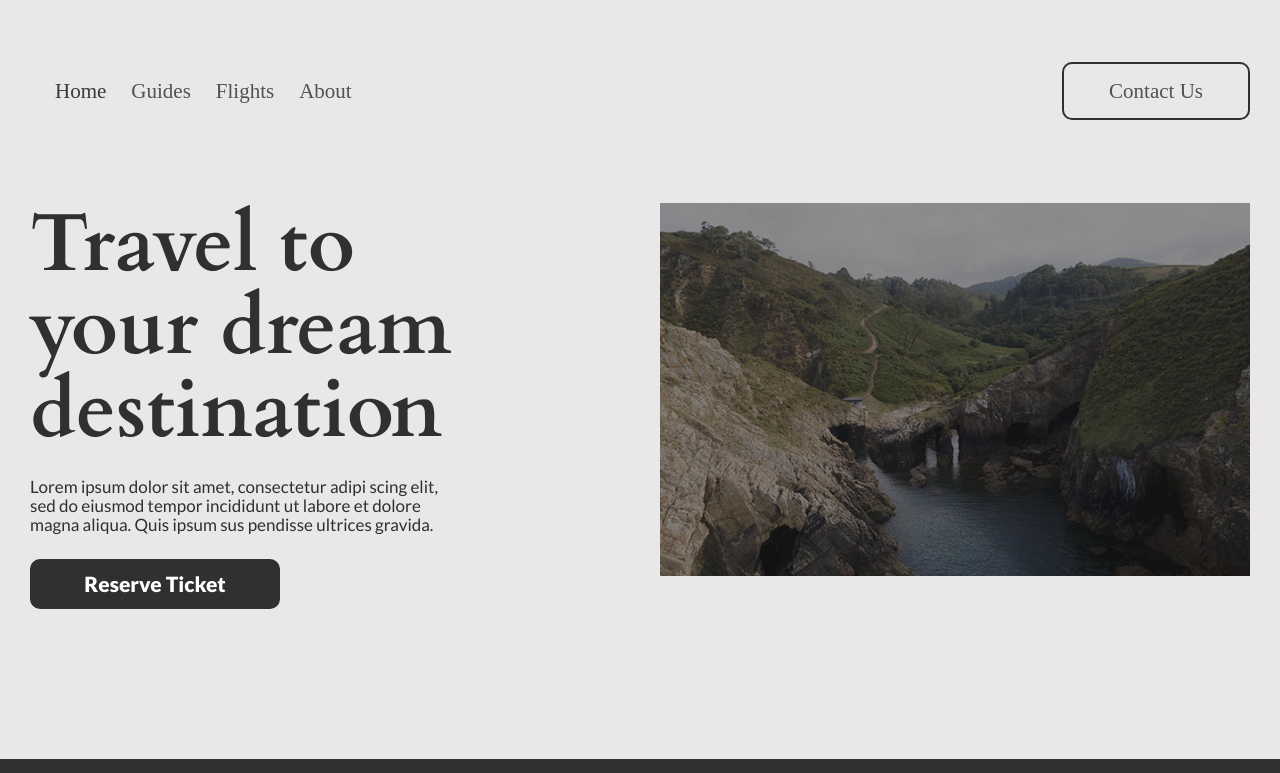
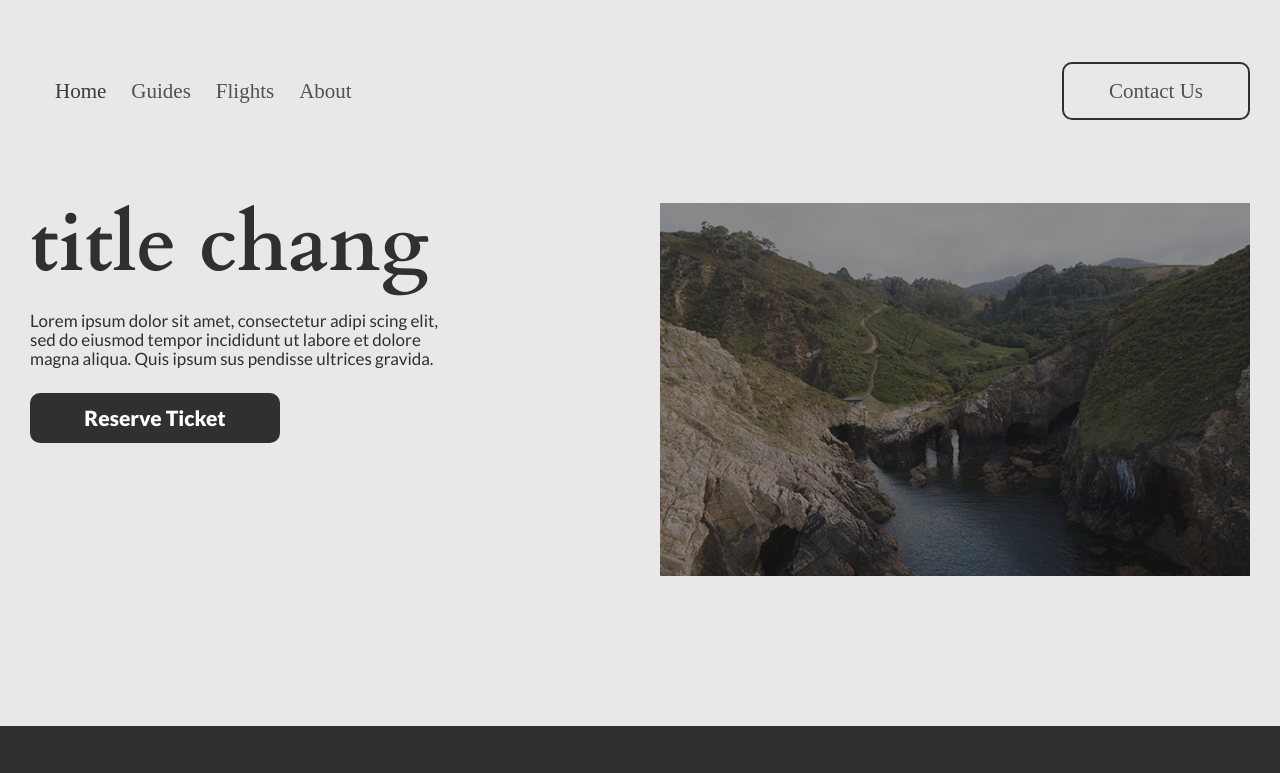
Before and after one commit to kishanrangpara4848/travel, a plain HTML site: page index.html in a window 1280 px wide. Shown: the top 773 px of the page. Drawn offline with Linux system fonts and the light colour scheme.

Commit message:
Update index.html
title chang

```diff
--- a/index.html
+++ b/index.html
@@ -48,7 +48,7 @@
 
 						<div class="box">
 							<div class="box-text">
-								<h2>Travel to your dream destination</h2>
+								<h2>title chang</h2>
 								<p>Lorem ipsum dolor sit amet, consectetur adipi scing elit, sed do eiusmod tempor incididunt ut labore et dolore magna aliqua. Quis ipsum sus pendisse ultrices gravida.</p>
 								<a href="#" title="Reserve Ticket">Reserve Ticket</a>
 							</div>
```
